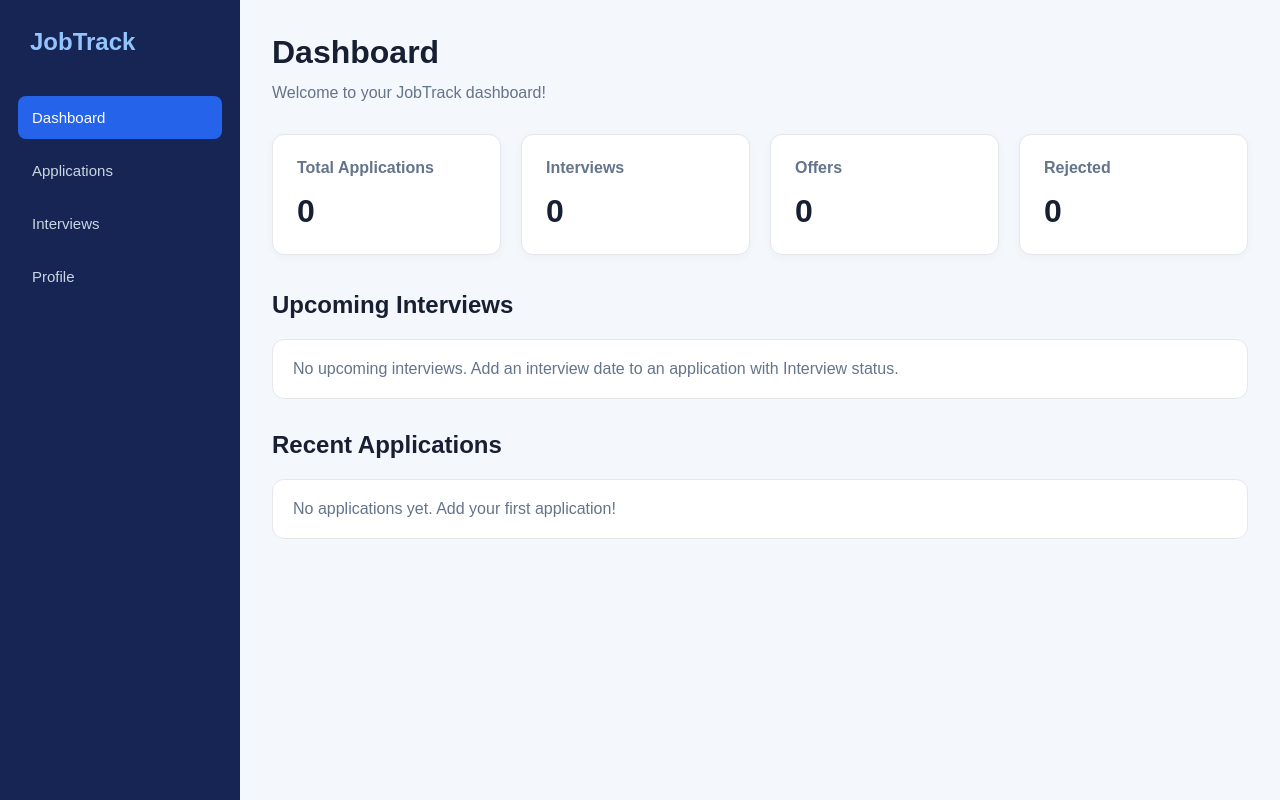
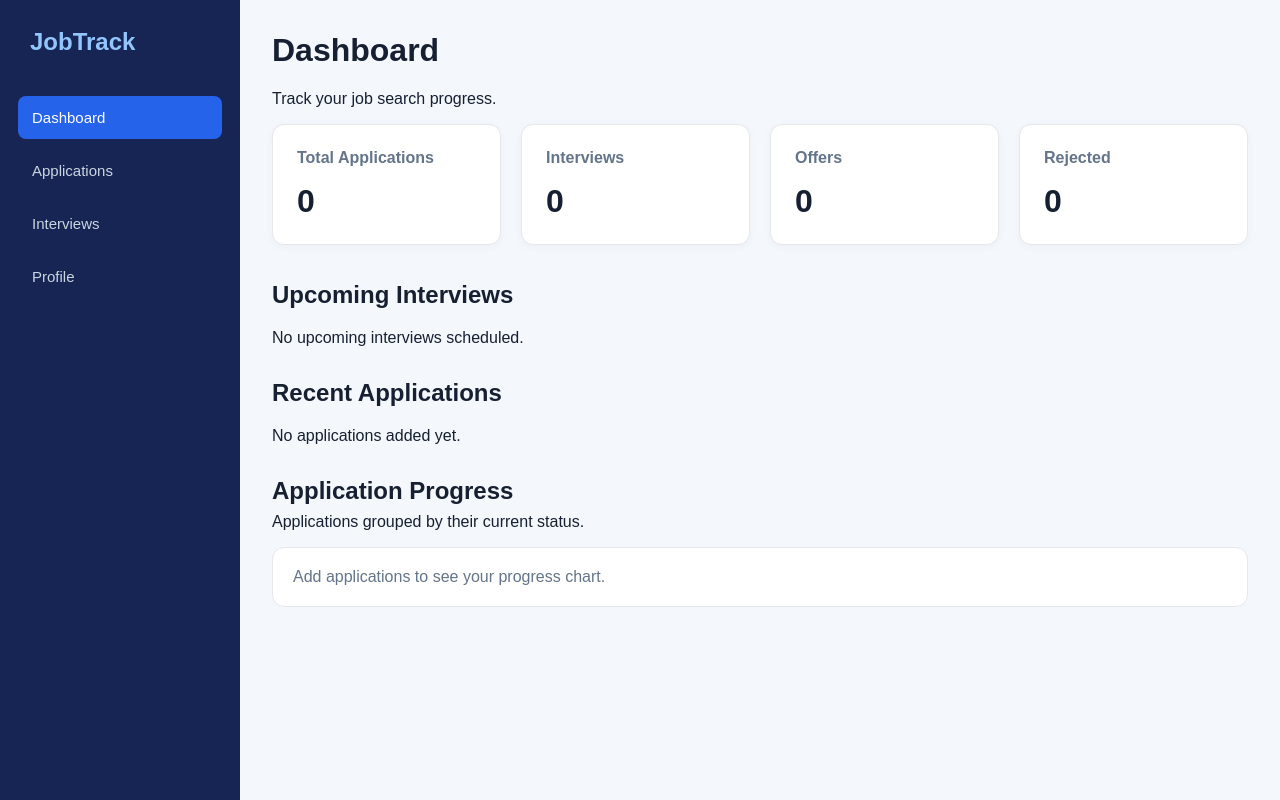
Before and after one commit to vaibhav200621/Job_Track, a React (Vite) app in the folder client/: page / in a window 1280 px wide. Built offline with nearby package versions, Linux system fonts and the light colour scheme.

Commit message:
feat: add application progress chart

```diff
--- a/client/package.json
+++ b/client/package.json
@@ -11,7 +11,8 @@
   },
   "dependencies": {
     "react": "^19.2.8",
-    "react-dom": "^19.2.8"
+    "react-dom": "^19.2.8",
+    "recharts": "^3.10.1"
   },
   "devDependencies": {
     "@eslint/js": "^10.0.1",
--- a/client/src/App.css
+++ b/client/src/App.css
@@ -588,3 +588,29 @@ body {
   font-weight: 600;
   white-space: nowrap;
 }
+
+
+/* Application Progress Chart */
+.progress-chart-section {
+  margin-top: 32px;
+}
+
+.progress-chart-section h2 {
+  margin-bottom: 8px;
+}
+
+.progress-chart {
+  width: 100%;
+  height: 340px;
+  margin-top: 20px;
+  padding: 20px;
+  background: white;
+  border: 1px solid #e2e8f0;
+  border-radius: 12px;
+  box-sizing: border-box;
+}
+
+.empty-message {
+  margin-top: 16px;
+  color: #64748b;
+}
--- a/client/src/App.jsx
+++ b/client/src/App.jsx
@@ -4,8 +4,89 @@ import "./App.css";
 import Applications from "./Applications";
 import Interviews from "./Interviews";
 
-function Sidebar({ page, setPage }) {
+import {
+  BarChart,
+  Bar,
+  XAxis,
+  YAxis,
+  CartesianGrid,
+  Tooltip,
+  ResponsiveContainer,
+} from "recharts";
+
+function App() {
+  const [page, setPage] = useState("Dashboard");
+  const [applications, setApplications] = useState(() => {
+    const savedApplications = localStorage.getItem("jobtrack-applications");
+    return savedApplications ? JSON.parse(savedApplications) : [];
+  });
+
+  useEffect(() => {
+    localStorage.setItem(
+      "jobtrack-applications",
+      JSON.stringify(applications)
+    );
+  }, [applications]);
+
+  const totalApplications = applications.length;
+
+  const totalInterviews = applications.filter(
+    (application) => application.status === "Interview"
+  ).length;
+
+  const totalOffers = applications.filter(
+    (application) => application.status === "Offer"
+  ).length;
+
+  const totalRejected = applications.filter(
+    (application) => application.status === "Rejected"
+  ).length;
+
+  const today = new Date().toISOString().split("T")[0];
+
+  const upcomingInterviews = applications
+    .filter(
+      (application) =>
+        application.status === "Interview" &&
+        application.interviewDate &&
+        application.interviewDate >= today
+    )
+    .sort(
+      (a, b) =>
+        new Date(a.interviewDate) - new Date(b.interviewDate)
+    );
+
+  const recentApplications = [...applications]
+    .sort(
+      (a, b) =>
+        new Date(b.appliedDate) - new Date(a.appliedDate)
+    )
+    .slice(0, 5);
+
+  // Chart ke liye status-wise application count
+  const chartData = [
+    {
+      status: "Applied",
+      count: applications.filter(
+        (application) => application.status === "Applied"
+      ).length,
+    },
+    {
+      status: "Interview",
+      count: totalInterviews,
+    },
+    {
+      status: "Offer",
+      count: totalOffers,
+    },
+    {
+      status: "Rejected",
+      count: totalRejected,
+    },
+  ];
+
   return (
+    <div className="app-layout">
       <aside className="sidebar">
         <h2 className="logo">JobTrack</h2>
 
@@ -31,57 +112,24 @@ function Sidebar({ page, setPage }) {
             Interviews
           </button>
 
-        <button onClick={() => alert("Coming soon!")}>
+          <button
+            onClick={() => alert("Profile page coming soon!")}
+          >
             Profile
           </button>
         </nav>
       </aside>
-  );
-}
 
-function Dashboard({ applications }) {
-  const totalApplications = applications.length;
+      <main className="main-content">
+        {page === "Dashboard" && (
+          <>
+            <header className="page-header">
+              <h1>Dashboard</h1>
+              <p>Track your job search progress.</p>
+            </header>
 
-  const totalInterviews = applications.filter(
-    (application) => application.status === "Interview"
-  ).length;
-
-  const totalOffers = applications.filter(
-    (application) => application.status === "Offer"
-  ).length;
-
-  const totalRejected = applications.filter(
-    (application) => application.status === "Rejected"
-  ).length;
-
-  const today = new Date().toISOString().split("T")[0];
-
-  const upcomingInterviews = applications
-    .filter(
-      (application) =>
-        application.status === "Interview" &&
-        application.interviewDate &&
-        application.interviewDate >= today
-    )
-    .sort((a, b) =>
-      a.interviewDate.localeCompare(b.interviewDate)
-    );
-
-  const recentApplications = [...applications]
-    .sort(
-      (a, b) =>
-        new Date(b.appliedDate) - new Date(a.appliedDate)
-    )
-    .slice(0, 5);
-
-  return (
-    <div className="page-content">
-      <h1>Dashboard</h1>
-      <p className="page-subtitle">
-        Welcome to your JobTrack dashboard!
-      </p>
-
-      <div className="stats-container">
+            {/* Dashboard statistics */}
+            <section className="stats-container">
               <div className="stat-card">
                 <h3>Total Applications</h3>
                 <p>{totalApplications}</p>
@@ -101,47 +149,44 @@ function Dashboard({ applications }) {
                 <h3>Rejected</h3>
                 <p>{totalRejected}</p>
               </div>
-      </div>
+            </section>
 
+            {/* Upcoming interviews */}
             <section className="upcoming-interviews">
               <h2>Upcoming Interviews</h2>
 
               {upcomingInterviews.length === 0 ? (
-          <p className="empty-message">
-            No upcoming interviews. Add an interview date to an
-            application with Interview status.
-          </p>
+                <p>No upcoming interviews scheduled.</p>
               ) : (
-          <div className="applications-list">
+                <div className="interview-list">
                   {upcomingInterviews.map((application) => (
                     <div
-                className="upcoming-interview-card"
+                      className="interview-card"
                       key={application.id}
                     >
-                <div>
                       <h3>{application.company}</h3>
                       <p>{application.role}</p>
-                </div>
+                      <p>
+                        Date: {application.interviewDate}
+                      </p>
 
-                <div className="upcoming-interview-date">
-                  <span>Interview Date</span>
-                  <strong>{application.interviewDate}</strong>
-                </div>
+                      {application.interviewNotes && (
+                        <p>{application.interviewNotes}</p>
+                      )}
                     </div>
                   ))}
                 </div>
               )}
             </section>
 
+            {/* Recent applications */}
             <section className="recent-applications">
               <h2>Recent Applications</h2>
 
               {recentApplications.length === 0 ? (
-          <p className="empty-message">
-            No applications yet. Add your first application!
-          </p>
+                <p>No applications added yet.</p>
               ) : (
-          <div className="applications-list">
+                <div className="recent-applications-list">
                   {recentApplications.map((application) => (
                     <div
                       className="recent-application-card"
@@ -150,10 +195,9 @@ function Dashboard({ applications }) {
                       <div>
                         <h3>{application.company}</h3>
                         <p>{application.role}</p>
-                  <span>
-                    Applied:{" "}
-                    {application.appliedDate || "Date not available"}
-                  </span>
+                        <small>
+                          Applied: {application.appliedDate || "N/A"}
+                        </small>
                       </div>
 
                       <span className="recent-application-status">
@@ -164,51 +208,55 @@ function Dashboard({ applications }) {
                 </div>
               )}
             </section>
+
+            {/* Application progress chart */}
+            <section className="progress-chart-section">
+              <h2>Application Progress</h2>
+              <p>Applications grouped by their current status.</p>
+
+              {applications.length === 0 ? (
+                <p className="empty-message">
+                  Add applications to see your progress chart.
+                </p>
+              ) : (
+                <div className="progress-chart">
+                  <ResponsiveContainer width="100%" height={300}>
+                    <BarChart
+                      data={chartData}
+                      margin={{
+                        top: 10,
+                        right: 20,
+                        left: 0,
+                        bottom: 5,
+                      }}
+                    >
+                      <CartesianGrid strokeDasharray="3 3" />
+                      <XAxis dataKey="status" />
+                      <YAxis allowDecimals={false} />
+                      <Tooltip />
+                      <Bar
+                        dataKey="count"
+                        name="Applications"
+                        radius={[6, 6, 0, 0]}
+                      />
+                    </BarChart>
+                  </ResponsiveContainer>
                 </div>
-  );
-}
+              )}
+            </section>
+          </>
+        )}
 
-function App() {
-  const [page, setPage] = useState("Dashboard");
-
-  const [applications, setApplications] = useState(() => {
-    const savedApplications = localStorage.getItem(
-      "jobtrack-applications"
-    );
-
-    if (savedApplications) {
-      try {
-        return JSON.parse(savedApplications);
-      } catch {
-        return [];
-      }
-    }
-
-    return [];
-  });
-
-  useEffect(() => {
-    localStorage.setItem(
-      "jobtrack-applications",
-      JSON.stringify(applications)
-    );
-  }, [applications]);
-
-  return (
-    <div className="app-layout">
-      <Sidebar page={page} setPage={setPage} />
-
-      <main className="main-content">
-        {page === "Dashboard" ? (
-          <Dashboard applications={applications} />
-        ) : page === "Applications" ? (
+        {page === "Applications" && (
           <Applications
             applications={applications}
             setApplications={setApplications}
           />
-        ) : page === "Interviews" ? (
+        )}
+
+        {page === "Interviews" && (
           <Interviews applications={applications} />
-        ) : null}
+        )}
       </main>
     </div>
   );
```
Also changed, not shown: 1 other file (tests, documents, lock files or other folders). Lines whose indentation alone changed are shown as unchanged.
